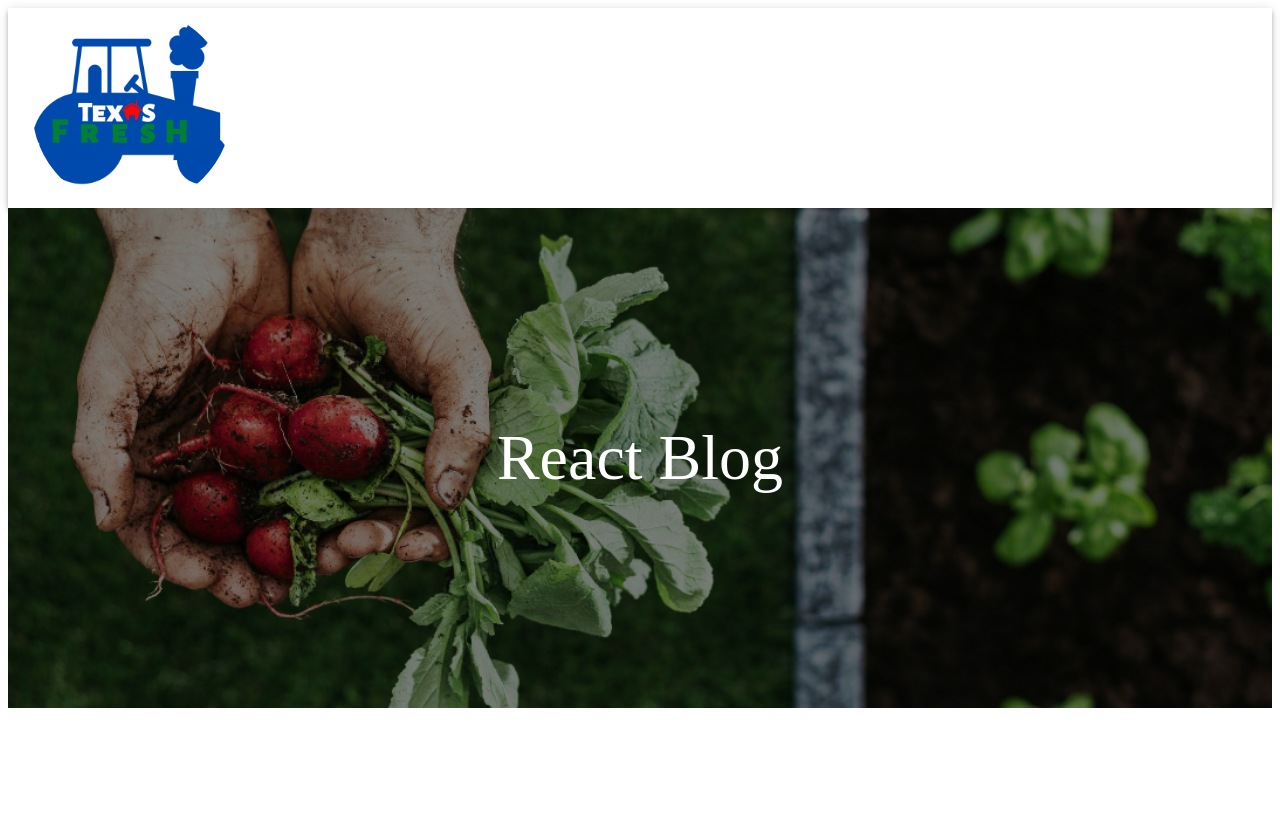
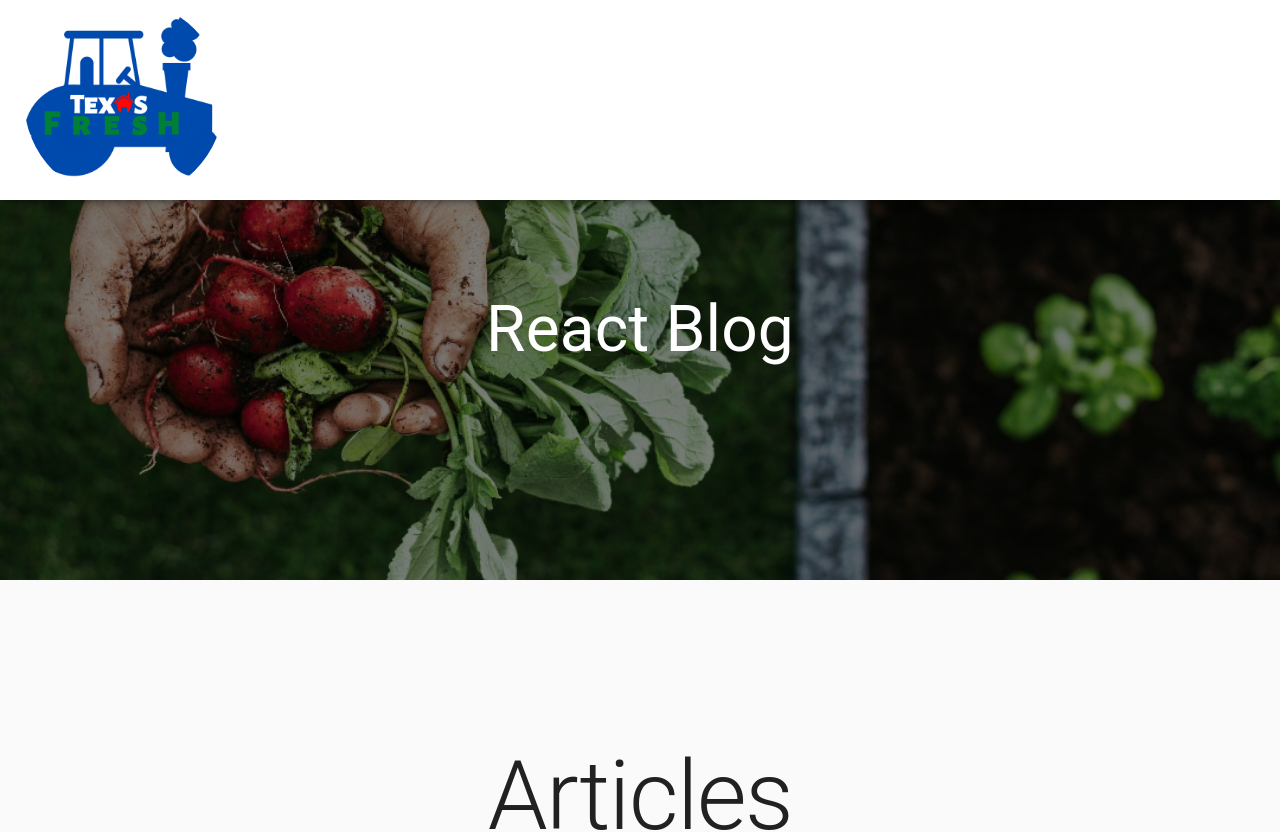
Before and after one commit to Delabove/Blog-Landing-Layout, a React (Create React App) app: page / in a window 1280 px wide. Shown: the top 832 px of the page. Built offline with nearby package versions, Linux system fonts and the light colour scheme.

Commit message:
created footer component

```diff
--- a/src/App.js
+++ b/src/App.js
@@ -1,12 +1,11 @@
 import React from 'react';
+import ScopedCssBaseline from '@material-ui/core/ScopedCssBaseline';
 import './App.css';
 import { makeStyles } from '@material-ui/core/styles';
-import AppBar from '@material-ui/core/AppBar';
-import Toolbar from '@material-ui/core/Toolbar';
+import CssBaseline from '@material-ui/core/CssBaseline';
 import Typography from '@material-ui/core/Typography';
 import Box from '@material-ui/core/Box'
 import Image from '../src/img/F.png';
-import Logo from '../src/img/logo.png';
 import { Container } from '@material-ui/core/';
 import Grid from "@material-ui/core/Grid";
 import Card from '@material-ui/core/Card';
@@ -20,32 +19,22 @@ import Paper from '@material-ui/core/Paper';
 import Tabs from '@material-ui/core/Tabs';
 import Tab from '@material-ui/core/Tab';
 import Divider from '@material-ui/core/Divider';
-import BottomNavigation from '@material-ui/core/BottomNavigation';
 import Link from '@material-ui/core/Link';
 import NewsletterForm from './components/NewsletterForm';
-// import Navbar from '../src/components/Navbar';
+import Navbar from '../src/components/Navbar';
 import FormControl from '@material-ui/core/FormControl';
 import InputLabel from '@material-ui/core/InputLabel';
 import Input from '@material-ui/core/Input';
 import FormHelperText from '@material-ui/core/FormHelperText';
+import MyApp from './MyApp';
+import Footer from '../src/components/Footer';
+
 
 
 
 
 
 const useStyles = makeStyles((theme) => ({
-
-  appBar:{
-    backgroundColor: "#fff"
-  },
-
-  logo:{
-    width: '200px',
-    height: '200px',
-    borderRadius: '50%',
-    overflow: 'hidden',
-    position: "center",
-  },
 
   hero: {
     backgroundImage: `linear-gradient(rgba(0,0,0,0.5), rgba(0, 0, 0, 0.5)), url(${Image})`,
@@ -113,19 +102,6 @@ const useStyles = makeStyles((theme) => ({
   },
 },
 
-  bottomNav:{
-    backgroundColor: "#000",
-    paddingTop: theme.spacing(10),
-  },
-
-  copyright:{
-    color: '#fff',
-    height: '300',
-    fontSize: 20,
-    display: 'flex',
-    justifyContent: 'start',
-    alignItems: 'start'
-  }
 
 }));
 
@@ -141,20 +117,20 @@ function App() {
   const preventDefault = (event) => event.preventDefault();
 
   return (
+    <ScopedCssBaseline>
     <div className="App">
 
-      <AppBar className={classes.appBar} position="static">
-        <Toolbar>
-            <img className={classes.logo} src={Logo} alt="Logo" />
-          </Toolbar>
-      </AppBar>
+      <Navbar />
+      <Footer />
+
+
+        <Box className={classes.hero} > React Blog</Box>
       <Box>
-        <Box className={classes.hero}> React Blog</Box>
       </Box>
 
 
 
-      <Container maxWidth="lg" className={classes.blogsContainer}>
+      <Container maxWidth="lg" className={classes.blogsContainer} style={{ margin: 0 }}>
           <Typography variant="h1" className={classes.blogTitle}>
             Articles
           </Typography>
@@ -423,14 +399,11 @@ function App() {
                 </Card>
             </Grid>
             </Grid>
+    </div>
+    <MyApp/>
+    </ScopedCssBaseline>
 
-    <BottomNavigation className={classes.bottomNav}>
-        <Typography className={classes.copyright}>
-          ©2020 Texas Fresh
-        </Typography>
-    </BottomNavigation>
 
-    </div>
   );
 }
 
--- /dev/null
+++ b/src/MyApp.js
@@ -0,0 +1,11 @@
+import React from 'react';
+import CssBaseline from '@material-ui/core/CssBaseline';
+
+export default function MyApp() {
+  return (
+    <React.Fragment>
+      <CssBaseline />
+      {/* The rest of your application */}
+    </React.Fragment>
+  );
+}
--- /dev/null
+++ b/src/components/Footer.js
@@ -0,0 +1,44 @@
+import React from 'react';
+import { makeStyles } from "@material-ui/core"
+import {
+Typography,
+Box,
+BottomNavigation
+} from "@material-ui/core"
+
+const useStyles = makeStyles((theme) => ({
+
+    bottomNav:{
+        backgroundColor: "#000",
+        paddingTop: theme.spacing(10),
+      },
+
+      copyright:{
+        color: '#fff',
+        height: '300',
+        fontSize: 20,
+        display: 'flex',
+        justifyContent: 'start',
+        alignItems: 'start'
+      }
+
+}));
+
+const Footer= () => {
+
+  const classes = useStyles();
+
+  return(
+
+    <Box component='footer'>
+    <BottomNavigation className={classes.bottomNav}>
+        <Typography className={classes.copyright}>
+            ©2020 Texas Fresh
+        </Typography>
+    </BottomNavigation>
+    </Box>
+
+  );
+}
+
+export default Footer;
--- a/src/components/Navbar.js
+++ b/src/components/Navbar.js
@@ -1,4 +1,6 @@
 import React from 'react';
+import Logo from '../img/logo.png';
+import { makeStyles } from "@material-ui/core"
 import {
   AppBar,
   Toolbar,
@@ -12,17 +14,38 @@ import {
   Box
 } from "@material-ui/core"
 
+const useStyles = makeStyles((theme) => ({
+
+  appBar:{
+    backgroundColor: "#fff",
+    margin: '0',
+  },
+
+  logo:{
+    width: '200px',
+    height: '200px',
+    borderRadius: '50%',
+    overflow: 'hidden',
+    position: "center",
+  },
+}));
 
 const Navbar = () => {
+
+  const classes = useStyles();
+
   return(
 
-  )
+    <Box component='nav'>
+      <AppBar className={classes.appBar} style={{ margin: 0 }}>
+          <Toolbar>
+            <img className={classes.logo} src={Logo} alt="Logo" />
+          </Toolbar>
+      </AppBar>
+    </Box>
+
+  );
 }
 
 
-
-
-
-
-
 export default Navbar;
--- a/src/index.js
+++ b/src/index.js
@@ -17,4 +17,4 @@ ReactDOM.render(
 // If you want your app to work offline and load faster, you can change
 // unregister() to register() below. Note this comes with some pitfalls.
 // Learn more about service workers: https://bit.ly/CRA-PWA
-serviceWorker.unregister();
+// serviceWorker.unregister();
```
Also changed, not shown: src/components/index.js (+11 -8 lines).
